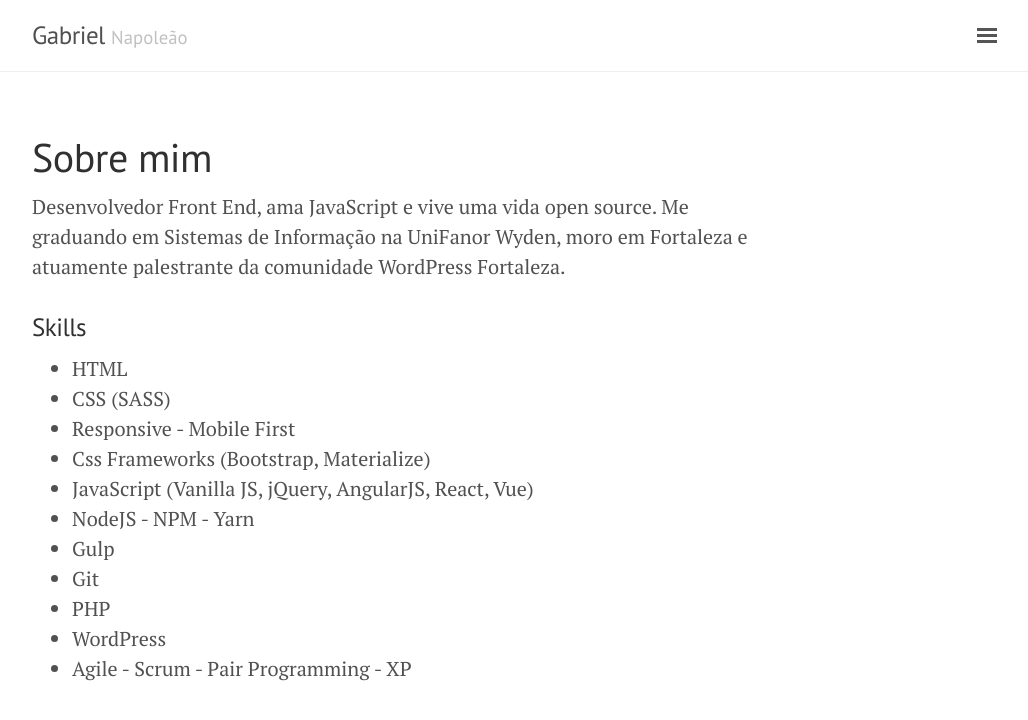
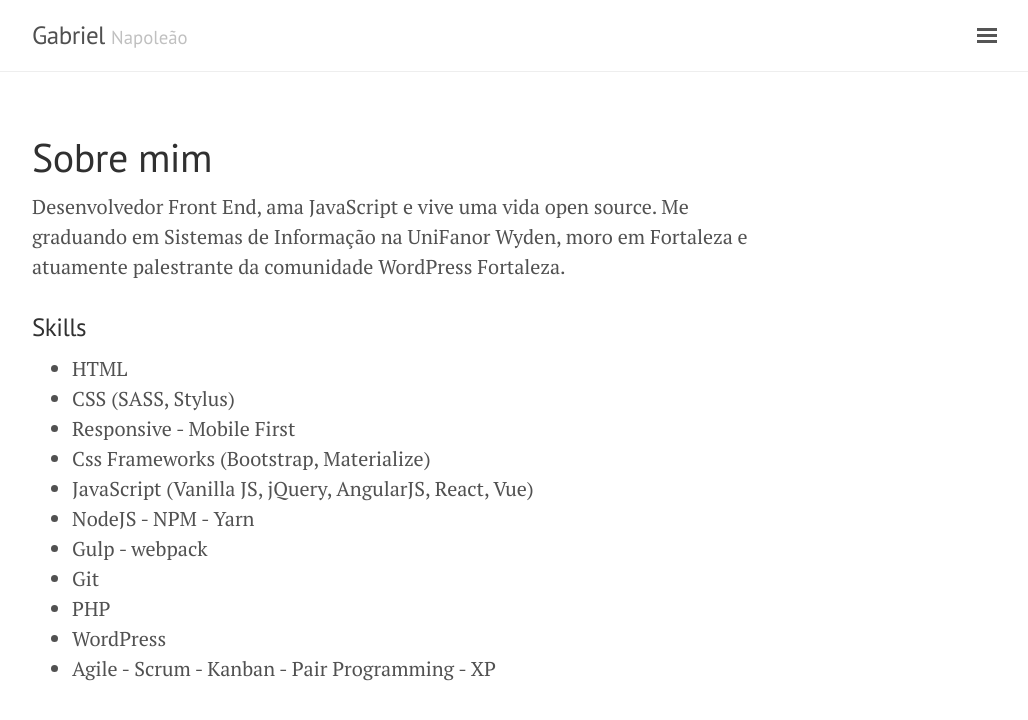
Before and after one commit to whoamindx/whoamindx.github.io, a Jekyll site: the page built from about.md, in a window 1280 px wide. Shown: the top 720 px of the page, without its empty margins (248-1276 px from the left). Built offline with Jekyll 4.4.1, drawn with Linux system fonts in a browser that asks for light colours.

Commit message:
Update about.md

```diff
--- a/about.md
+++ b/about.md
@@ -7,16 +7,16 @@ Desenvolvedor Front End, ama JavaScript e vive uma vida open source. Me graduand
 
 ### Skills
 * HTML
-* CSS (SASS)
+* CSS (SASS, Stylus)
 * Responsive - Mobile First
 * Css Frameworks (Bootstrap, Materialize)
 * JavaScript (Vanilla JS, jQuery, AngularJS, React, Vue)
 * NodeJS - NPM - Yarn
-* Gulp
+* Gulp - webpack
 * Git
 * PHP
 * WordPress
-* Agile - Scrum - Pair Programming - XP
+* Agile - Scrum - Kanban - Pair Programming - XP
 
 <!-- <p class="message">
   Hey there! This page is included as an example. Feel free to customize it for your own use upon downloading. Carry on!
```
